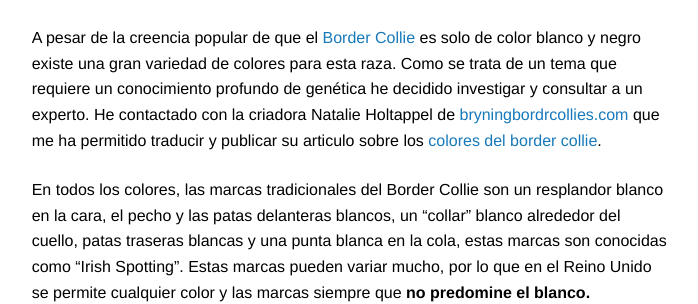
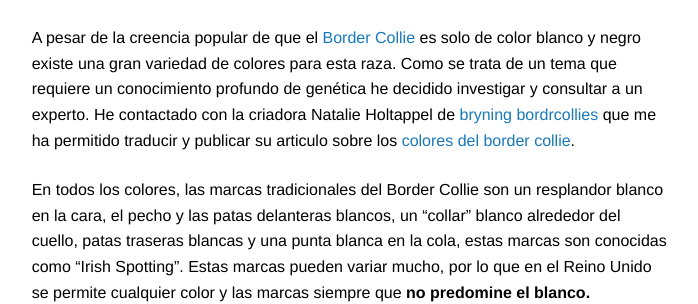
Before and after one commit to Borders-collies/borders-collies.github.io, a Jekyll site: the page built from _posts/2017-04-24-border-collie-colores.md, in a window 1280 px wide and 900 px high, scrolled down 637 px. Shown: the part 154-458 px from the top of the window, without its empty margins (290-988 px from the left). Built offline with Jekyll 4.4.1, drawn with Linux system fonts in a browser that asks for light colours.

Commit message:
bug fixed

```diff
--- a/_posts/2017-04-24-border-collie-colores.md
+++ b/_posts/2017-04-24-border-collie-colores.md
@@ -9,7 +9,7 @@ intro: "A pesar de la creencia popular de que el Border Collie es solo de color
 description: "A pesar de la creencia popular de que el Border Collie es solo de color blanco y negro existe una gran variedad de colores para esta raza."
 ---
 
-A pesar de la creencia popular de que el [Border Collie](http://www.borders-collies.com/raza-de-perro-border-collie/) es solo de color blanco y negro existe una gran variedad de colores para esta raza. Como se trata de un tema que requiere un conocimiento profundo de genética he decidido investigar y consultar a un experto. He contactado con la criadora Natalie Holtappel de [bryningbordrcollies.com](www.bryningbordrcollies.com) que me ha permitido traducir y publicar su articulo sobre los [colores del border collie](http://www.bryningbordercollies.com/Border-Collie-Colours).
+A pesar de la creencia popular de que el [Border Collie](http://www.borders-collies.com/raza-de-perro-border-collie/) es solo de color blanco y negro existe una gran variedad de colores para esta raza. Como se trata de un tema que requiere un conocimiento profundo de genética he decidido investigar y consultar a un experto. He contactado con la criadora Natalie Holtappel de [bryning bordrcollies](www.bryningbordrcollies.com) que me ha permitido traducir y publicar su articulo sobre los [colores del border collie](http://www.bryningbordercollies.com/Border-Collie-Colours).
 
 En todos los colores, las marcas tradicionales del Border Collie son un resplandor blanco en la cara, el pecho y las patas delanteras blancos, un "collar" blanco alrededor del cuello, patas traseras blancas y una punta blanca en la cola, estas marcas son conocidas como “Irish Spotting”. Estas marcas pueden variar mucho, por lo que en el Reino Unido se permite cualquier color y las marcas siempre que **no predomine el blanco.**
 
```
Also changed, not shown: assets/img/articulos/2000-gophotoweb-7e002bdda6f0d944cc4de586b01f6ea2.jpg (deleted), assets/img/articulos/2000-gophotoweb-c3de19f23c5afd7f089b096745f8787a.jpg (deleted), assets/img/articulos/8524b4189e6b7d3ce88a1cc7de01fa9e.jpg (deleted).
